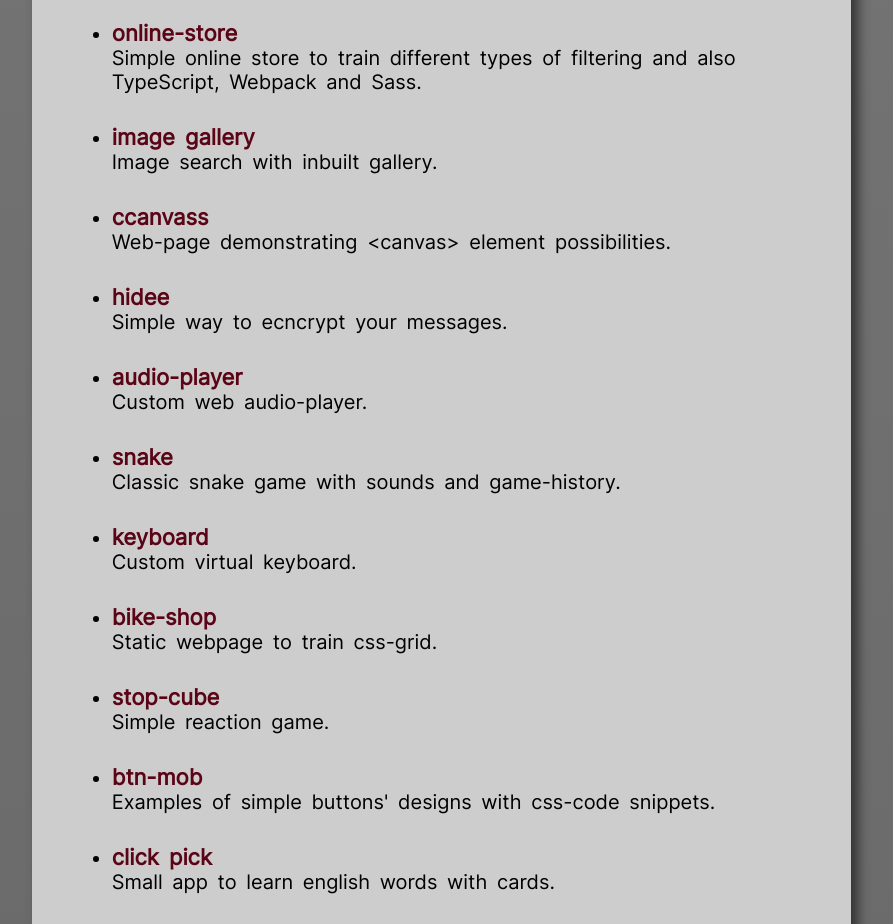
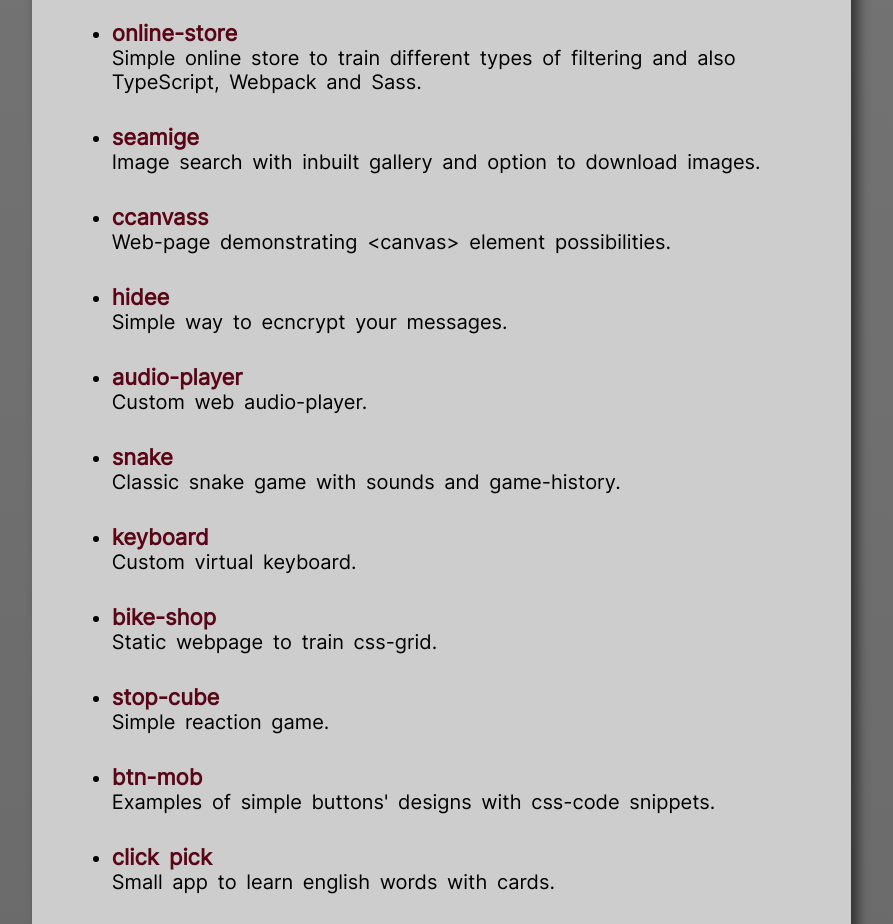
Before and after one commit to jaysuno0/rsschool-cv, a plain HTML site: page index.html in a window 1280 px wide. Shown: the part 2920-3844 px from the top of the page, without its empty margins (301-1194 px from the left). Drawn offline with nearby package versions, Linux system fonts and the light colour scheme.

Commit message:
feat: add new item to projects list

```diff
--- a/index.html
+++ b/index.html
@@ -173,8 +173,8 @@ function nouveau(Constructor, ...args) {
               <p>Simple online store to train different types of filtering and also TypeScript, Webpack and Sass.</p>
             </li>
             <li class="projects-item">
-              <a href="https://rolling-scopes-school.github.io/jaysuno0-JSFEPRESCHOOL/image-galery/" target="_blank">image gallery</a>
-              <p>Image search with inbuilt gallery.</p>
+              <a href="https://dakochkin.ru/seamige/" target="_blank">seamige</a>
+              <p>Image search with inbuilt gallery and option to download images.</p>
             </li>
             <li class="projects-item">
               <a href="https://dakochkin.ru/ccanvass/" target="_blank">ccanvass</a>
```
